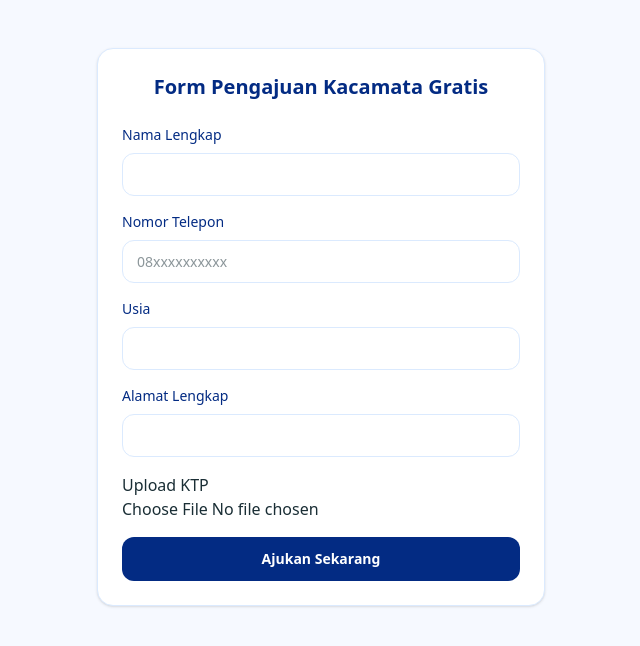
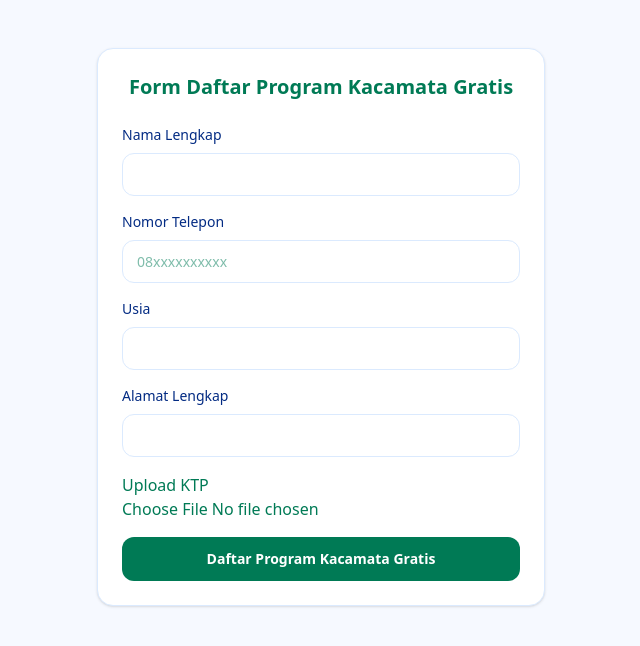
Before and after one commit to kangdj749/ramadhan-festiva, a Next.js app: page /daftar-kacamata in a window 1280 px wide. Shown: the top 646 px of the page, without its empty margins (319-959 px from the left). Built offline with nearby package versions, Linux system fonts and the light colour scheme.

Commit message:
update kacamata gratis

```diff
--- a/src/components/RegkacamataSection.tsx
+++ b/src/components/RegkacamataSection.tsx
@@ -92,18 +92,18 @@ export default function RegistrationPage() {
   return (
     <section className="py-12 px-4 bg-[#f6f9ff]">
       <div className="w-full max-w-md mx-auto bg-white border border-blue-100 rounded-2xl shadow-sm p-6 space-y-6">
-        <h1 className="text-xl font-bold text-center text-[#032b83]">
-          Form Pengajuan Kacamata Gratis
+        <h1 className="text-xl font-bold text-center text-emerald-700">
+          Form Daftar Program Kacamata Gratis
         </h1>
 
-        <form onSubmit={handleSubmit(onSubmit)} className="space-y-4">
+        <form onSubmit={handleSubmit(onSubmit)} className="space-y-4 text-emerald-700">
           {formFields.map((item) => (
             <Input key={item.field} label={item.label}>
               <input
                 {...register(item.field as keyof FormValues)}
                 type={item.type}
                 placeholder={item.placeholder}
-                className="input-premium"
+                className="input-premium text-emerald-700"
               />
             </Input>
           ))}
@@ -128,9 +128,9 @@ export default function RegistrationPage() {
           <button
             type="submit"
             disabled={submitting}
-            className="w-full bg-[#032b83] text-white py-3 rounded-xl text-sm font-semibold transition disabled:opacity-50 hover:opacity-90"
+            className="w-full bg-emerald-700 text-white py-3 rounded-xl text-sm font-semibold transition disabled:opacity-50 hover:opacity-90"
           >
-            {submitting ? "Memproses..." : "Ajukan Sekarang"}
+            {submitting ? "Memproses..." : "Daftar Program Kacamata Gratis"}
           </button>
         </form>
       </div>
```
